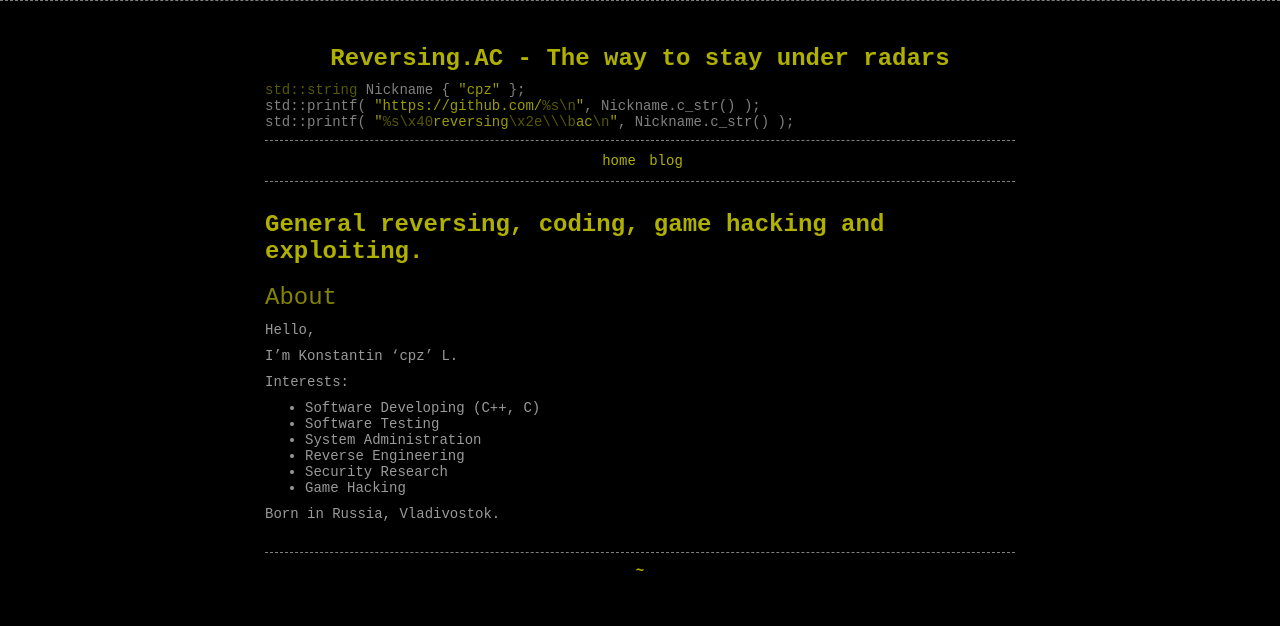
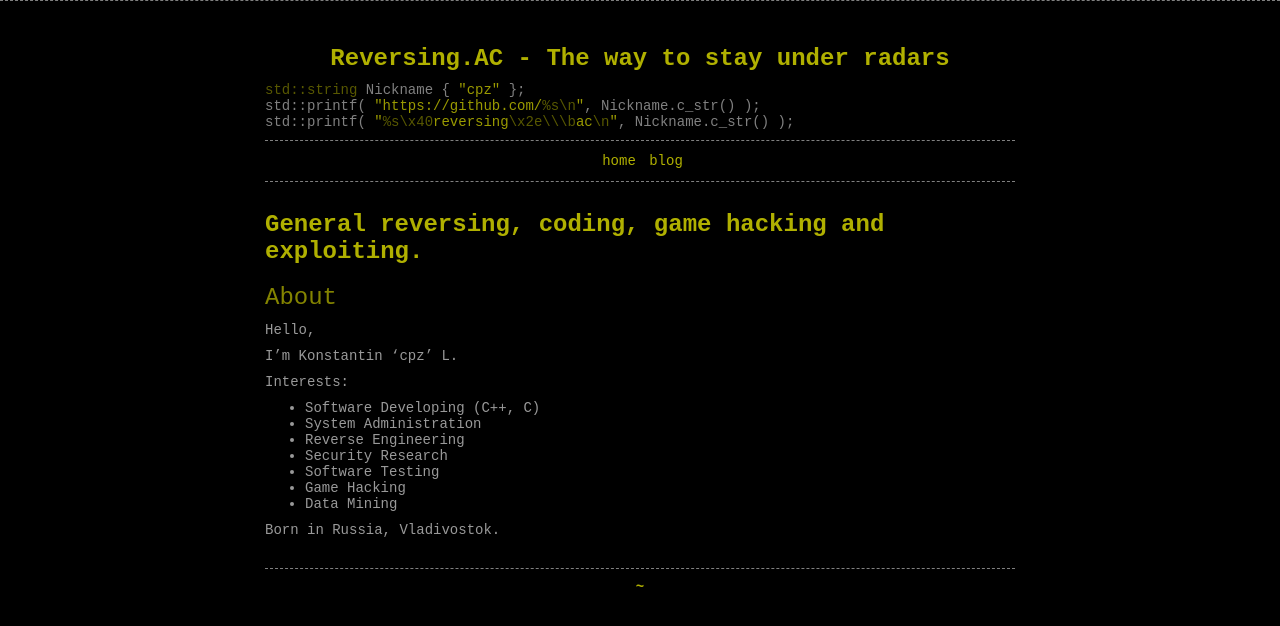
Before and after one commit to cpz/cpz.github.io, a Jekyll site: the page built from index.md, in a window 1280 px wide. Shown: the top 626 px of the page. Built offline with Jekyll 4.4.1, drawn with Linux system fonts in a browser that asks for light colours; our own code applies the rules of GitHub Pages for plain Markdown files.

Commit message:
Update index.md

```diff
--- a/index.md
+++ b/index.md
@@ -12,10 +12,11 @@ I'm Konstantin 'cpz' L.
 
 Interests:
 * Software Developing (C++, C)
-* Software Testing
 * System Administration
 * Reverse Engineering
 * Security Research
+* Software Testing
 * Game Hacking
+* Data Mining
 
 Born in Russia, Vladivostok.
```
